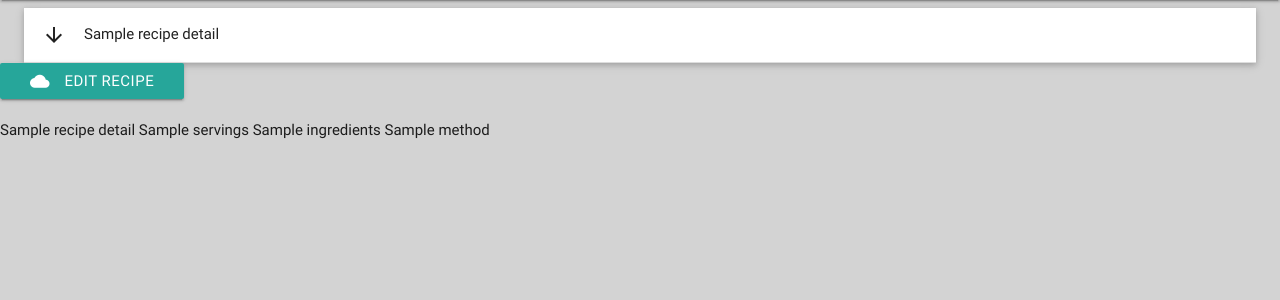
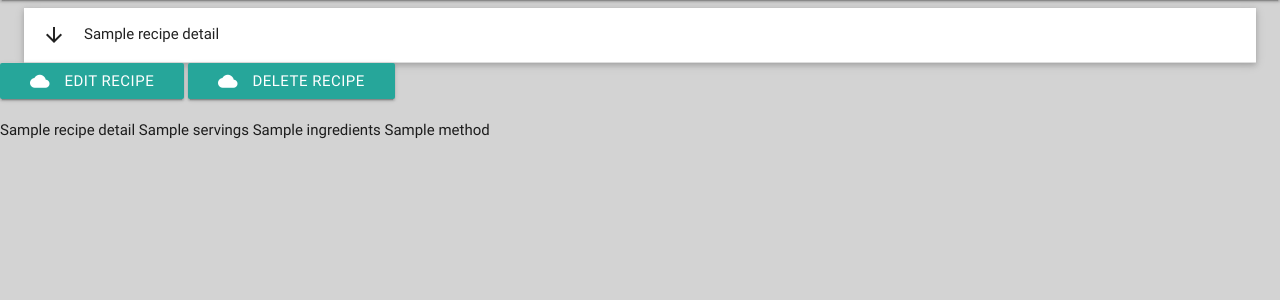
Before and after one commit to Schnoeff/Data-centric-milestone-project, a Flask app: page / in a window 1280 px wide. Shown: the part 64-364 px from the top of the page. Run offline with Flask 2, Linux system fonts and the light colour scheme; a database or web service that is not in the repository returns one stand-in record (values such as "Sample title"); some libraries are stand-ins or nearby versions.

Commit message:
Added edit and delete functions

```diff
--- a/app.py
+++ b/app.py
@@ -31,6 +31,23 @@ def edit_recipe(recipe_id):
     all_recipe_course=mongo.db.recipe_course.find()
     return render_template('editrecipe.html', recipe = the_recipe,recipe_course = all_recipe_course)
 
+@app.route('/update_recipe/<recipe_id>', methods=["POST"])
+def update_recipe(recipe_id):
+    recipes = mongo.db.recipe_details
+    recipes.update({'_id': ObjectId(recipe_id)}),
+    {
+        'recipe_name': request.form.get('recipe_name'),
+        'servings': request.form.get('servings'),
+        'ingredients': request.form.get('ingredients'),
+        'method': request.form.get('method')
+    }
+    return redirect(url_for('get_recipes'))
+
+@app.route('/delete_recipe/<recipe_id>')
+def delete_recipe(recipe_id):
+    mongo.db.recipe.remove({'_id': ObjectId(recipe_id)})
+    return redirect(url_for('get_recipes'))
+
 if __name__ == '__main__':
     app.run(host=os.environ.get('IP'),
             port=int(os.environ.get('PORT')),
--- a/templates/recipes.html
+++ b/templates/recipes.html
@@ -15,6 +15,7 @@
     </li>
     <div class="row">
     <a href="{{url_for('edit_recipe',recipe_id=recipe._id)}}" class="waves-effect waves-light btn editbutton"><i class="material-icons left">cloud</i>Edit recipe</a>
+    <a href="{{url_for('delete_recipe',recipe_id=recipe._id)}}" class="waves-effect waves-light btn editbutton"><i class="material-icons left">cloud</i>Delete recipe</a>
     </div>
     {% endfor %}
 
```
Also changed, not shown: templates/editrecipe.html (+9 -5 lines).
